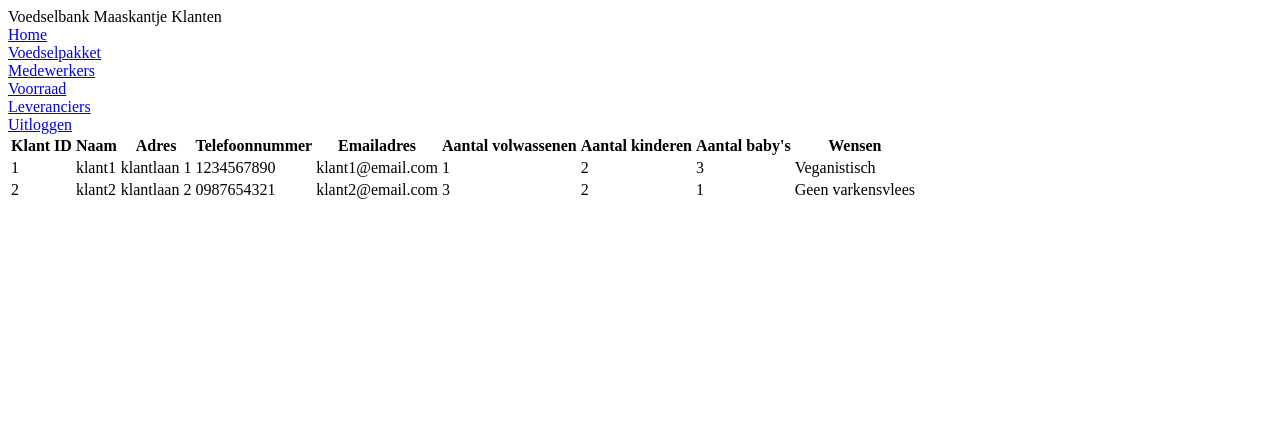
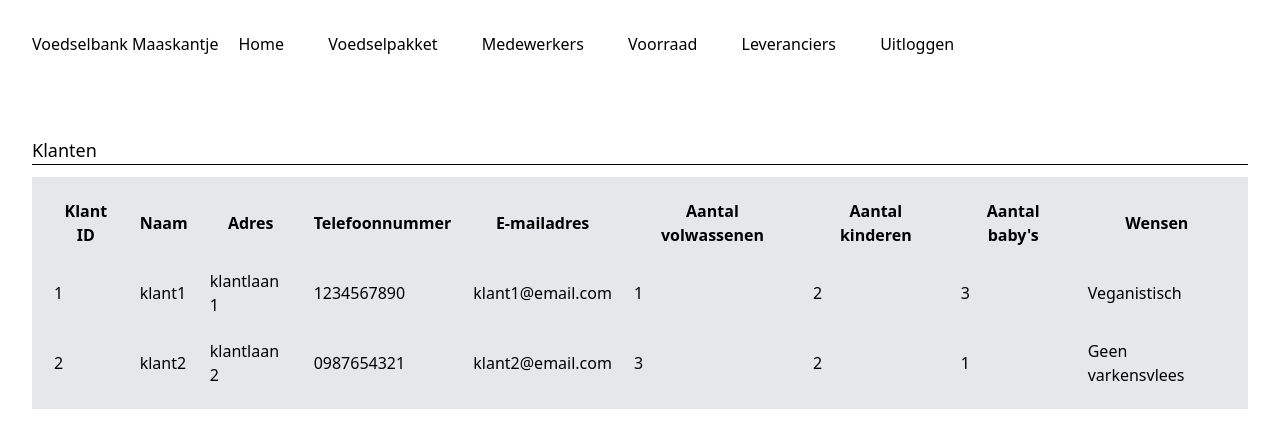
Before and after one commit to CrimsonPrinces/Examen-Project, a PHP site: page /Klanten.php in a window 1280 px wide. Shown: the top 448 px of the page. Run offline with PHP 8.4, Linux system fonts and the light colour scheme; a user stored in the database is signed in; data comes from the database, SQL or seed files in the repository; some libraries are stand-ins or nearby versions.

Commit message:
Basic design mee gegeven aan klanten table moet nog kijken naar mobile design

```diff
--- a/Klanten.php
+++ b/Klanten.php
@@ -23,36 +23,38 @@ $password = "";
 <html lang="en">
 <head>
     <meta charset="UTF-8">
+    <meta http-equiv = "X-UA-Compatible" content = "IE=edge">
     <meta name="viewport" content="width=device-width, initial-scale=1.0">
     <title>Voedselbank Maaskantje Klanten</title>
+    <script src="https://cdn.tailwindcss.com"></script>
 </head>
-<body>
-
+<body class="p-8">
+    <div class="flex">
 <?php
 
-echo "Voedselbank Maaskantje Klanten";
+echo "Voedselbank Maaskantje";
 ?>
-<br>
-<a href='home.php'> Home </a>
-<br>
-<a href='Voedselpakket.php'> Voedselpakket </a>
-<br>
-<a href='Medewerker.php'> Medewerkers </a>
-<br>
-<a href='Voorraad.php'> Voorraad </a>
-<br>
-<a href='Leverancier.php'> Leveranciers </a>
-<br>
-<a href='index.php'> Uitloggen </a>
+        <div class="mb-20">
+            <a href='home.php' class="mx-5"> Home </a>
+            <a href='Voedselpakket.php' class="mx-5"> Voedselpakket </a>
+            <a href='Medewerker.php' class="mx-5"> Medewerkers </a>
+            <a href='Voorraad.php' class="mx-5"> Voorraad </a>
+            <a href='Leverancier.php' class="mx-5"> Leveranciers </a>
+            <a href='index.php' class="mx-5"> Uitloggen </a>
+        </div>
+    </div>
+    <h2 class="text-lg border-b border-black mb-3"> Klanten</h2>
 
-<form method="post" class="flexbox">
-        <table>
+
+<div class="bg-gray-200">
+<form method="post" class="flexbox bg-gray-200">
+        <table class="border-separate border-spacing-5 border">
             <tr>
                 <th>Klant ID</th>
                 <th>Naam</th>
                 <th>Adres</th>
                 <th>Telefoonnummer</th>
-                <th>Emailadres</th>
+                <th>E-mailadres</th>
                 <th>Aantal volwassenen</th>
                 <th>Aantal kinderen</th>
                 <th>Aantal baby's</th>
@@ -84,5 +86,6 @@ echo "Voedselbank Maaskantje Klanten";
                 ?>
         </table>
     </form>
+</div>
 </body>
 </html>
```
